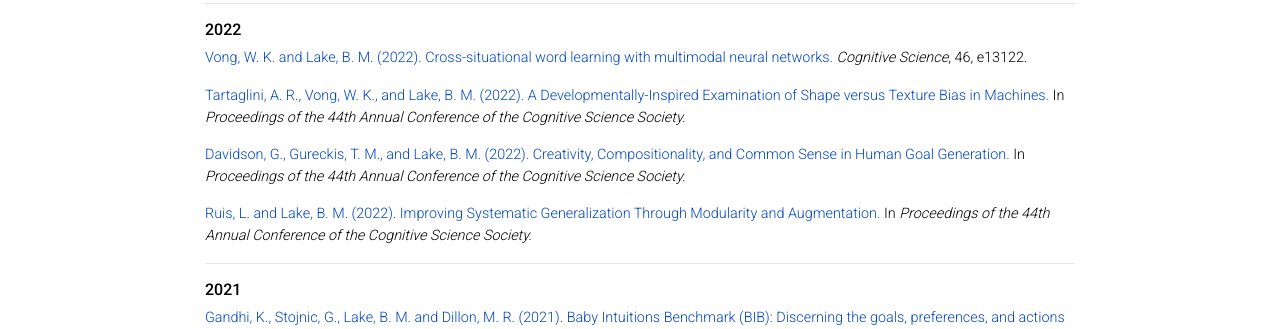
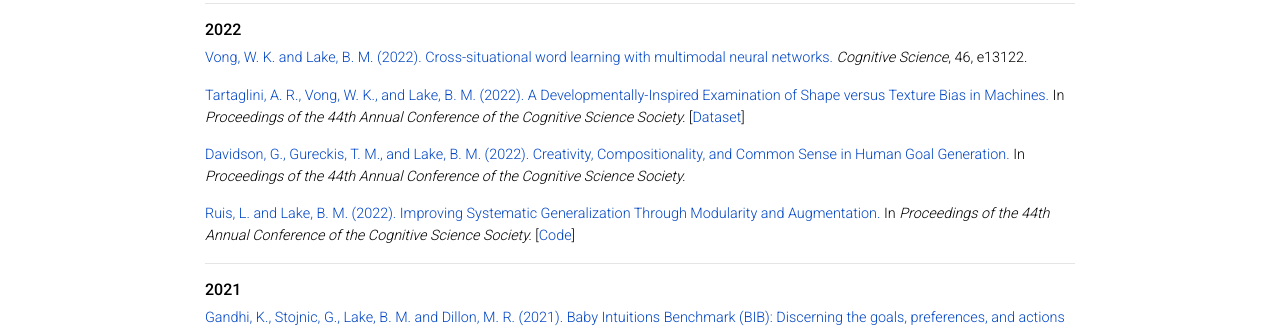
Before and after one commit to lake-lab/lake-lab.github.io, a Jekyll site: the page built from _pages/publications.md, in a window 1280 px wide and 900 px high. Shown: the part 180-509 px from the top of the window. Built offline with Jekyll 4.4.1, drawn with Linux system fonts in a browser that asks for light colours; nearby versions of some CDN libraries; comment, search, counter and statistics services are not loaded; a style sheet for code colours, icons or effects is not loaded.

Commit message:
update cogsci2022

```diff
--- a/_pages/publications.md
+++ b/_pages/publications.md
@@ -19,10 +19,12 @@ Lab publications by year: [Preprints](#preprints), [2022](#2022), [2021](#2021),
 <a href="https://cims.nyu.edu/~brenden/papers/VongLake2022CognitiveScience.pdf">Vong, W. K. and Lake, B. M. (2022). Cross-situational word learning with multimodal neural networks.</a> <em>Cognitive Science</em>, 46, e13122.
 
 <a href="https://cims.nyu.edu/~brenden/papers/TartagliniEtAl2022CogSci.pdf">Tartaglini, A. R., Vong, W. K., and Lake, B. M. (2022). A Developmentally-Inspired Examination of Shape versus Texture Bias in Machines.</a> In <em>Proceedings of the 44th Annual Conference of the Cognitive Science Society.</em>
+[<a href="https://github.com/alexatartaglini/developmental-shape-bias">Dataset</a>]
 
 <a href="https://cims.nyu.edu/~brenden/papers/DavidsonLake2022CogSci.pdf">Davidson, G., Gureckis, T. M., and Lake, B. M. (2022). Creativity, Compositionality, and Common Sense in Human Goal Generation.</a> In <em>Proceedings of the 44th Annual Conference of the Cognitive Science Society.</em>
 
 <a href="https://cims.nyu.edu/~brenden/papers/RuisLake2022CogSci.pdf">Ruis, L. and Lake, B. M. (2022). Improving Systematic Generalization Through Modularity and Augmentation.</a> In <em>Proceedings of the 44th Annual Conference of the Cognitive Science Society.</em>
+[<a href="https://github.com/LauraRuis/msa">Code</a>]
 
 ---
 ###### __2021__
```
